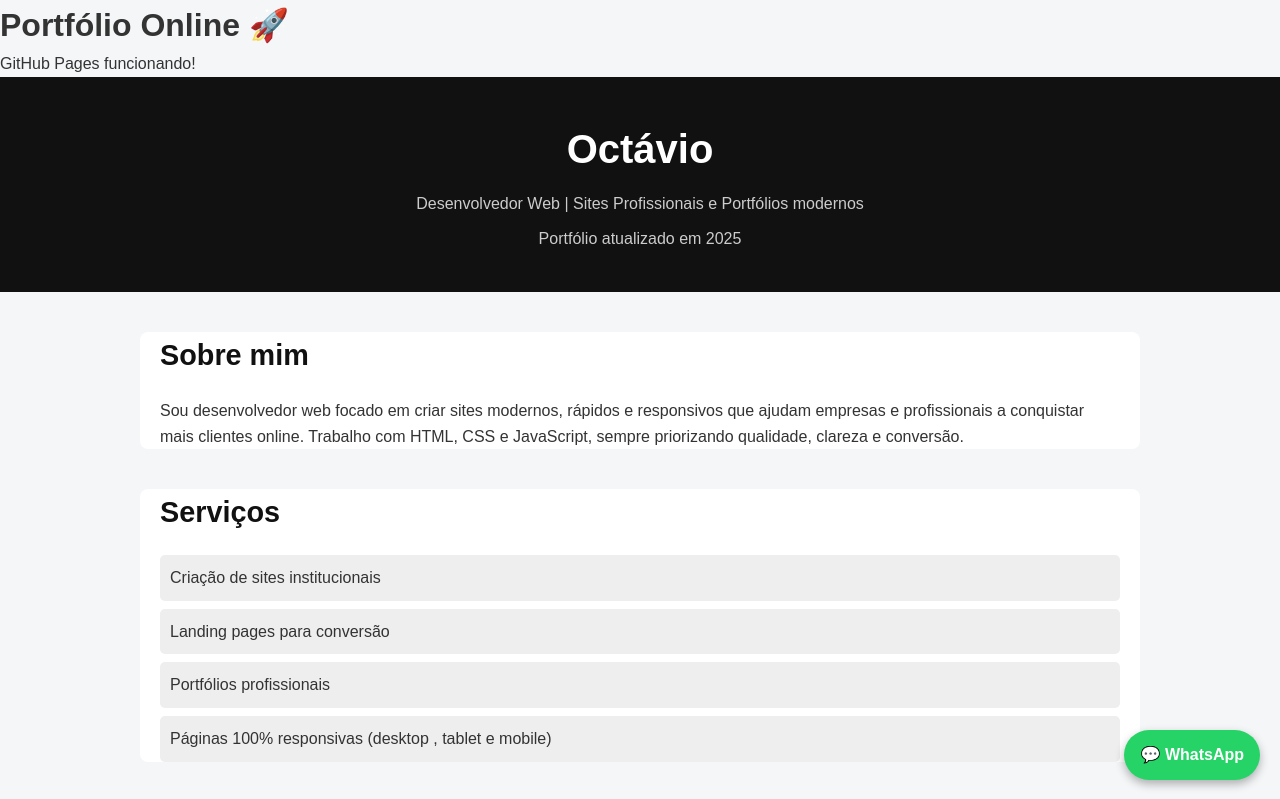
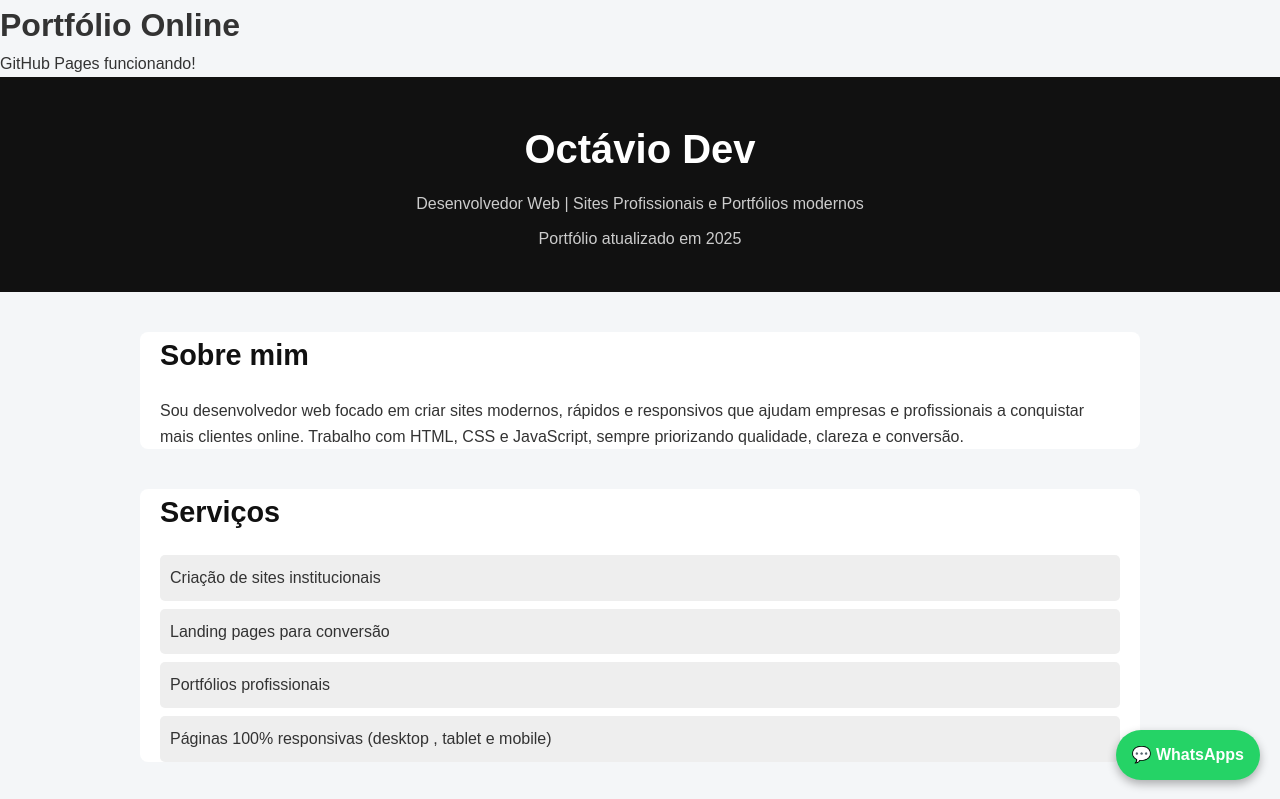
Before and after one commit to octavio-dev-byte/portfolio, a plain HTML site: page index.html in a window 1280 px wide. Shown: the top 799 px of the page. Drawn offline with Linux system fonts and the light colour scheme.

Commit message:
Hero section premium + visual upgrade

```diff
--- a/index.html
+++ b/index.html
@@ -12,13 +12,13 @@
 </head>
 <body>
     <!-- versão atualizada 2025-->
-    <h1>Portfólio Online 🚀</h1>
+    <h1>Portfólio Online </h1>
     <p>GitHub Pages funcionando!</p>
 </body>
 </html>
 
 <header>
-    <h1>Octávio</h1>
+    <h1>Octávio Dev</h1>
     <p>Desenvolvedor Web | Sites Profissionais e Portfólios modernos</p>
     <p>Portfólio atualizado em 2025</p>
 </header>
@@ -27,7 +27,7 @@
     <a href="https://wa.me/244924382048"
    class="whatsapp-fixo"
    target="_blank">
-  💬 WhatsApp
+  💬 WhatsApps
 </a>
 
 
```
